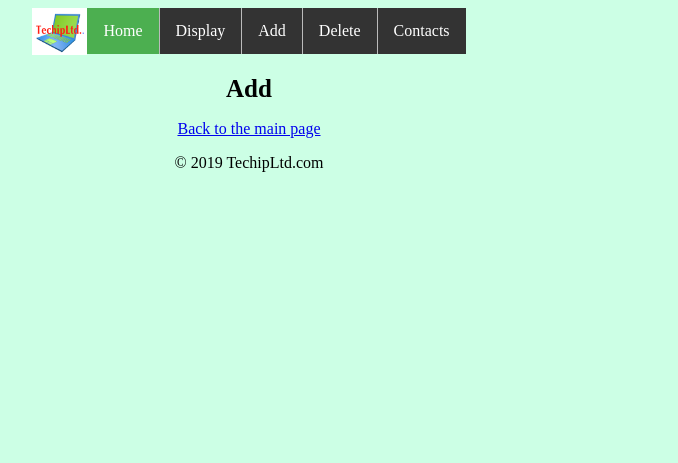
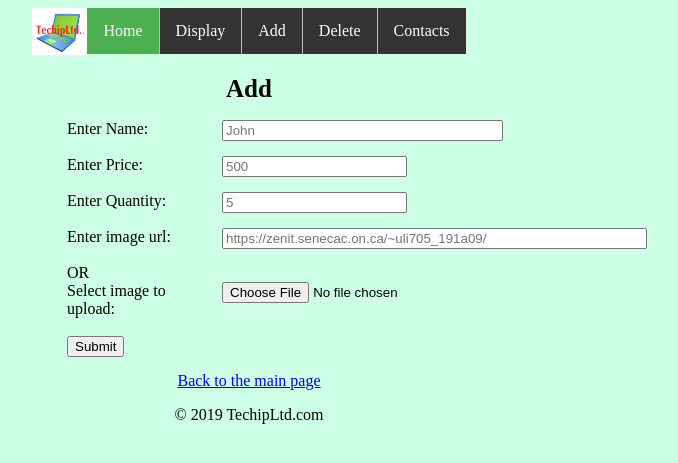
Before and after one commit to AltabHossain/assign2, a PHP site: page /add.php in a window 1280 px wide. Shown: the top 463 px of the page, without its empty margins (391-1069 px from the left). Run offline with PHP 8.4, Linux system fonts and the light colour scheme.

Commit message:
Add page updated.

```diff
--- a/add.php
+++ b/add.php
@@ -3,14 +3,27 @@
   <head>
     <meta charset='UTF-8'/>
     <title>Add</title>
-    <link rel='stylesheet' href='assign3.css'/>
+    <link rel='stylesheet' type="text/css" href='./assign3.php'/>
   </head>
   <body>
     <!-- Logo and Nav bar -->
     <?php include 'header.php' ?>
     <!-- Logo and Nav bar -->
-
     <h1>Add</h1>
+    <form action="./action_page.php" enctype="multipart/form-data" autocomplete="on">
+      <label for="Name">Enter Name:</label>
+      <input id="Name" type="text" name="name" size="32" placeholder="John"><br><br>
+      <label for="price">Enter Price:</label>
+      <input id="price" type="number" name="price" placeholder="500"><br><br>
+      <label for="Qty">Enter Quantity:</label>
+      <input id="Qty" type="number" name="qty" placeholder="5"><br><br>
+      <label for="Url">Enter image url:</label>
+      <input id="Url" type="url" name="url" size="50" placeholder="https://zenit.senecac.on.ca/~uli705_191a09/"><br><br>
+      <label for=""> OR </label>
+      <label for="pic">Select image to upload:</label>
+      <input type="file" name="pic" accept="image/*"><br><br><br><br>
+      <input type="submit" value="Submit"><br><br>
+    </form>
     <a href="./index.php">Back to the main page</a>
 
     <!-- footer -->
--- a/assign3.css
+++ b/assign3.php
@@ -1,3 +1,6 @@
+<?php
+header("Content-type: text/css; charset: UTF-8");
+?>
 /* Nav bar */
 ul {
   list-style-type: none;
@@ -69,3 +72,19 @@ h1 {
 iframe {
     border-style: none;
 }
+form {
+  margin-left: 450px;
+}
+label {
+    display: inline-block;
+    float: left;
+    clear: left;
+    width: 150px;
+    text-align: left;
+    //margin-left: 500px;
+    margin-right: 5px;
+}
+input {
+  display: inline-block;
+  float: left;
+}
--- a/contact.php
+++ b/contact.php
@@ -3,7 +3,7 @@
   <head>
     <meta charset='UTF-8'/>
     <title>Contact Us</title>
-    <link rel='stylesheet' href='assign3.css'/>
+    <link rel='stylesheet' href='assign3.php'/>
   </head>
   <body>
     <!-- Logo and Nav bar -->
--- a/delete.php
+++ b/delete.php
@@ -3,7 +3,7 @@
   <head>
     <meta charset='UTF-8'/>
     <title>Delete</title>
-    <link rel='stylesheet' href='assign3.css'/>
+    <link rel='stylesheet' href='assign3.php'/>
   </head>
   <body>
     <!-- Logo and Nav bar -->
--- a/display.php
+++ b/display.php
@@ -3,7 +3,7 @@
   <head>
     <meta charset='UTF-8'/>
     <title>Display</title>
-    <link rel='stylesheet' href='assign3.css'/>
+    <link rel='stylesheet' href='assign3.php'/>
   </head>
   <body>
     <!-- Logo and Nav bar -->
--- a/index.php
+++ b/index.php
@@ -3,7 +3,7 @@
   <head>
     <meta charset='UTF-8'/>
     <title>TechipLtd.</title>
-    <link rel='stylesheet' href='assign3.css'/>
+    <link rel='stylesheet' href='assign3.php'/>
   </head>
   <body>
     <!-- Logo and Nav bar -->
```
